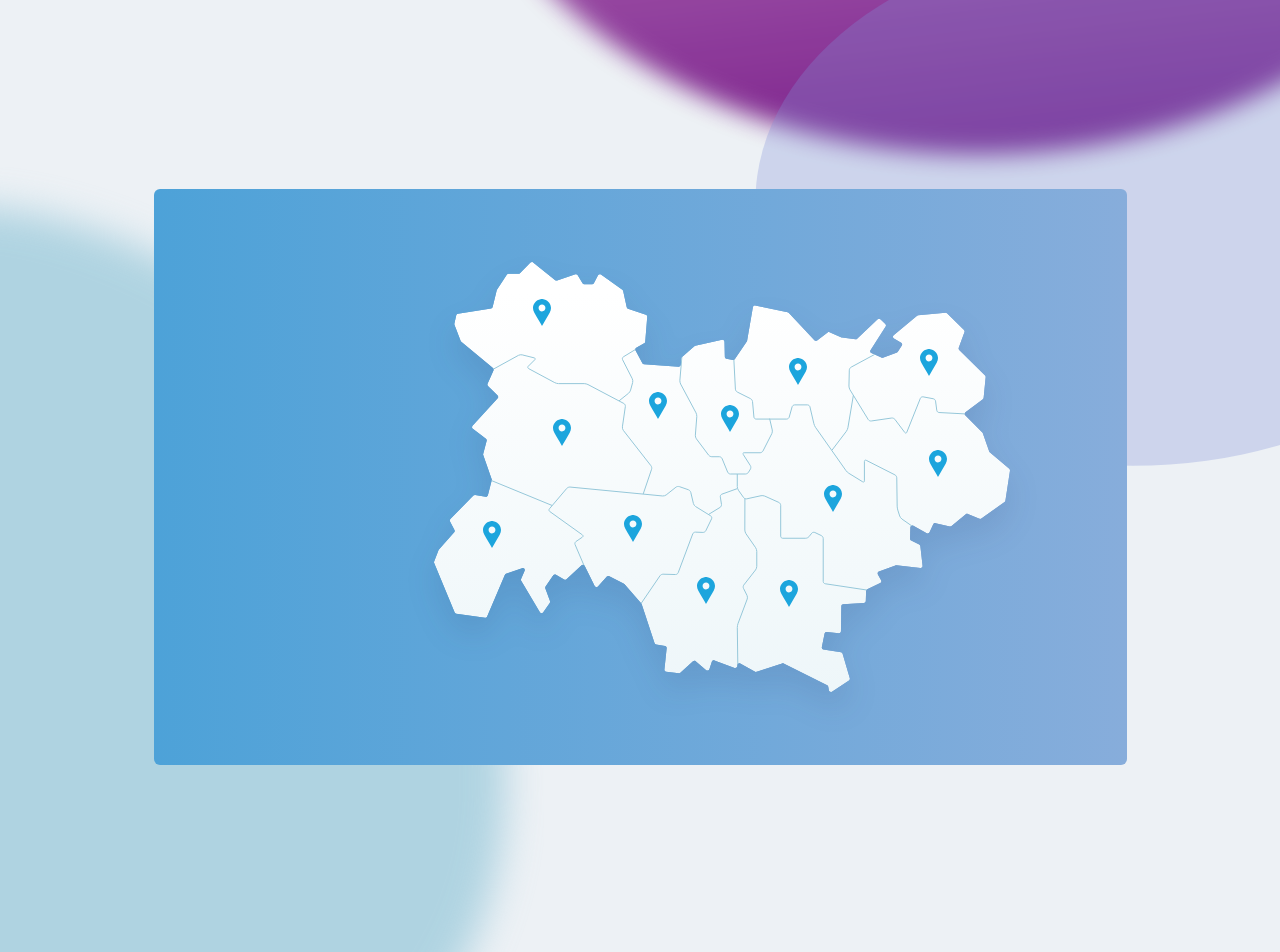
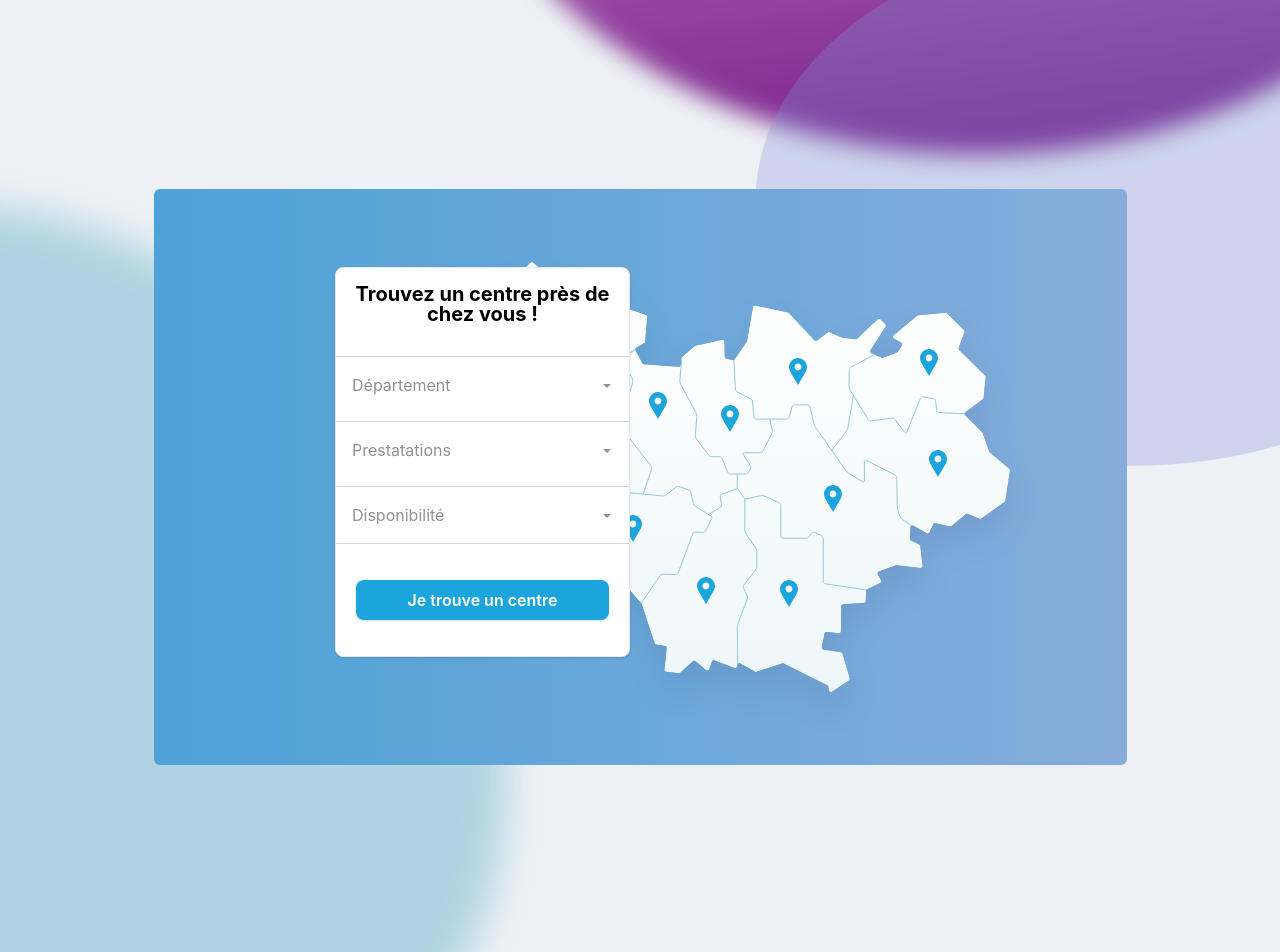
Before and after one commit to tchoifr/test-DBM, a React (Create React App) app: page / in a window 1280 px wide. Shown: the part 320-1272 px from the top of the page. Built offline with nearby package versions, Linux system fonts and the light colour scheme.

Commit message:
search map

```diff
--- a/src/components/Header.tsx
+++ b/src/components/Header.tsx
@@ -5,6 +5,7 @@ import "../sass/sizeBull.scss";
 import Bull from "./Bull";
 import TitleHeader from "./TitleHeader";
 import Map from "./Map";
+import SearchMap from "./SearchMap";
 const Header = () => {
   return (
     <div>
@@ -13,6 +14,7 @@ const Header = () => {
       <div className="relative size-container">
         <TitleHeader />
         <Map />
+        <SearchMap />
         <Bull />
       </div>
     </div>
--- a/src/components/Map.tsx
+++ b/src/components/Map.tsx
@@ -58,7 +58,7 @@ const Map = () => {
               fill="white"
             />
           </mask>
-          <g mask="url(#mask1_0_39)">
+          <g className="departement" mask="url(#mask1_0_39)">
             <path
               d="M330.785 184.868L364.472 166.335C365.434 165.805 367.094 165.589 368.16 165.856L380.231 168.874C381.297 169.141 381.534 169.995 380.756 170.773L374.28 177.251C373.502 178.028 373.659 179.091 374.627 179.61L400.785 193.67C401.754 194.191 403.445 194.617 404.544 194.617H430.227C431.326 194.617 433.02 195.036 433.991 195.549L469.882 214.509C470.854 215.021 471.52 216.331 471.362 217.42L468.392 237.834C468.235 238.922 468.659 240.521 469.336 241.387L496.996 276.787C497.673 277.654 497.938 279.214 497.586 280.255L489.202 305.004"
               stroke="#95C7D9"
@@ -80,7 +80,7 @@ const Map = () => {
               fill="white"
             />
           </mask>
-          <g mask="url(#mask2_0_39)">
+          <g className="departement" mask="url(#mask2_0_39)">
             <path d="M318.825 283.901L398.116 316.469" stroke="#95C7D9" />
           </g>
           <mask
@@ -99,7 +99,7 @@ const Map = () => {
               fill="white"
             />
           </mask>
-          <g mask="url(#mask3_0_39)">
+          <g className="departement" mask="url(#mask3_0_39)">
             <path
               d="M435.325 388.916L421.05 355.527C420.618 354.516 421.007 353.183 421.915 352.563L428.359 348.169C429.267 347.549 429.279 346.519 428.385 345.879L395.754 322.507C394.861 321.866 394.711 320.657 395.422 319.819L412.77 299.382C413.481 298.544 414.958 297.945 416.052 298.051L508.641 306.972C509.735 307.078 511.334 306.605 512.196 305.921L521.91 298.214C522.772 297.531 524.326 297.265 525.365 297.624L534.434 300.752C535.473 301.11 536.529 302.279 536.78 303.349L539.408 314.523C539.66 315.593 540.631 316.942 541.565 317.521L556.771 326.937C557.707 327.515 558.078 328.799 557.598 329.787L551.813 341.7C551.333 342.689 550.042 343.463 548.944 343.421L541.42 343.131C540.322 343.089 539.107 343.897 538.721 344.926L524.177 383.721C523.792 384.75 522.578 385.568 521.479 385.539L509.084 385.203C507.986 385.174 506.58 385.893 505.962 386.801L479.622 425.472"
               stroke="#95C7D9"
@@ -121,7 +121,7 @@ const Map = () => {
               fill="white"
             />
           </mask>
-          <g mask="url(#mask4_0_39)">
+          <g className="departement" mask="url(#mask4_0_39)">
             <path
               d="M820.487 225.412L785.051 223.524C783.953 223.466 782.937 222.526 782.791 221.436L781.548 212.106C781.403 211.016 780.401 209.959 779.32 209.757L769.073 207.834C767.992 207.632 766.775 208.301 766.367 209.322L752.79 243.274C752.382 244.294 751.505 244.412 750.843 243.536L740.851 230.328C740.188 229.452 738.755 228.864 737.668 229.022L717.259 231.992C716.171 232.15 714.812 231.513 714.237 230.576L695.95 200.751C695.375 199.814 694.925 198.148 694.949 197.049L695.303 181.105C695.328 180.007 696.139 178.68 697.106 178.158L731.45 159.611"
               stroke="#95C7D9"
@@ -143,7 +143,7 @@ const Map = () => {
               fill="white"
             />
           </mask>
-          <g mask="url(#mask5_0_39)">
+          <g className="departement" mask="url(#mask5_0_39)">
             <path
               d="M579.29 159.611L581.401 200.153C581.458 201.25 582.309 202.551 583.292 203.043L596.551 209.674C597.534 210.165 598.419 211.463 598.519 212.558L599.929 228.074C600.029 229.168 601.009 230.064 602.108 230.064H632.664C633.763 230.064 634.904 229.198 635.202 228.14L638.107 217.809C638.404 216.751 639.547 215.885 640.646 215.885H653.483C654.582 215.885 655.686 216.761 655.937 217.831L659.898 234.764C660.149 235.835 660.871 237.446 661.504 238.344L691.982 281.602C692.615 282.501 693.899 283.708 694.835 284.283L708.708 292.823C709.643 293.399 710.409 292.972 710.409 291.872V272.385C710.409 271.286 711.211 270.793 712.191 271.29L740.963 285.877C741.943 286.374 742.758 287.68 742.773 288.779L743.161 317.129C743.176 318.228 743.461 319.984 743.794 321.032L745.684 326.97C746.016 328.019 747.026 329.391 747.927 330.02L764.673 341.725"
               stroke="#95C7D9"
@@ -165,7 +165,7 @@ const Map = () => {
               fill="white"
             />
           </mask>
-          <g mask="url(#mask6_0_39)">
+          <g className="departement" mask="url(#mask6_0_39)">
             <path
               d="M494.462 152.521L469.367 167.873C468.429 168.447 468.071 169.717 468.569 170.697L478.272 189.733C478.771 190.713 478.945 192.383 478.66 193.444L476.598 201.105C476.312 202.166 475.377 203.596 474.519 204.284L465.005 211.897"
               stroke="#95C7D9"
@@ -187,7 +187,7 @@ const Map = () => {
               fill="white"
             />
           </mask>
-          <g mask="url(#mask7_0_39)">
+          <g className="departement" mask="url(#mask7_0_39)">
             <path
               d="M699.39 206.192L693.908 238.728C693.725 239.811 693.032 241.414 692.366 242.29L678.072 261.081"
               stroke="#95C7D9"
@@ -209,7 +209,7 @@ const Map = () => {
               fill="white"
             />
           </mask>
-          <g mask="url(#mask8_0_39)">
+          <g className="departement" mask="url(#mask8_0_39)">
             <path
               d="M528.57 159.833L525.863 191.295C525.768 192.391 526.115 194.08 526.632 195.05L542.026 223.87C542.543 224.839 542.897 226.529 542.811 227.626L541.351 246.239C541.265 247.335 541.735 248.951 542.394 249.83L554.614 266.129C555.273 267.008 556.712 267.728 557.811 267.728H565.332C566.43 267.728 567.671 268.56 568.089 269.576L573.66 283.16C574.076 284.176 575.317 285.008 576.416 285.008H591.467C592.566 285.008 593.927 284.237 594.493 283.295L596.424 280.076C596.99 279.133 596.97 277.603 596.379 276.676L589.222 265.426C588.632 264.499 589.049 263.739 590.148 263.739H606.085C607.184 263.739 608.492 262.939 608.992 261.959L617.806 244.694C618.305 243.715 618.51 242.038 618.26 240.968L615.614 229.621"
               stroke="#95C7D9"
@@ -231,7 +231,7 @@ const Map = () => {
               fill="white"
             />
           </mask>
-          <g mask="url(#mask9_0_39)">
+          <g className="departement" mask="url(#mask9_0_39)">
             <path
               d="M583.277 285.009V297.632C583.277 298.732 583.796 300.365 584.432 301.262L589.653 308.634C590.287 309.532 591.686 310.072 592.759 309.836L607.017 306.705C608.09 306.471 609.789 306.647 610.791 307.097L624.866 313.433C625.868 313.884 626.688 315.153 626.688 316.252V347.259C626.688 348.358 627.587 349.258 628.686 349.258H651.711C652.81 349.258 654.271 348.555 654.957 347.698L657.776 344.172C658.463 343.314 659.835 343 660.827 343.474L667.41 346.624C668.401 347.097 669.213 348.385 669.213 349.485V392.456C669.213 393.555 670.102 394.588 671.189 394.752L729.456 403.538"
               stroke="#95C7D9"
@@ -253,7 +253,7 @@ const Map = () => {
               fill="white"
             />
           </mask>
-          <g mask="url(#mask10_0_39)">
+          <g className="departement" mask="url(#mask10_0_39)">
             <path
               d="M583.941 485.29L583.304 438.547C583.289 437.448 583.593 435.707 583.978 434.678L593.207 410.062C593.592 409.032 593.506 407.387 593.015 406.403L589.486 399.344C588.995 398.36 589.145 396.847 589.822 395.981L601.538 380.965C602.214 380.098 602.768 378.489 602.768 377.39V362.335C602.768 361.235 602.256 359.597 601.631 358.692L591.945 344.698C591.319 343.794 590.81 342.155 590.814 341.056L590.918 309.573"
               stroke="#95C7D9"
@@ -275,7 +275,7 @@ const Map = () => {
               fill="white"
             />
           </mask>
-          <g mask="url(#mask11_0_39)">
+          <g className="departement" mask="url(#mask11_0_39)">
             <path
               d="M583.277 299.631L567.881 305.159C566.847 305.53 566.138 306.723 566.305 307.81L567.469 315.38C567.637 316.466 567.005 317.823 566.067 318.396L554.705 325.331"
               stroke="#95C7D9"
@@ -298,7 +298,7 @@ const Map = () => {
             fill="white"
           />
         </mask>
-        <g mask="url(#mask12_0_39)">
+        <g className="departement" mask="url(#mask12_0_39)">
           <path
             fill-rule="evenodd"
             clip-rule="evenodd"
@@ -322,7 +322,7 @@ const Map = () => {
             fill="white"
           />
         </mask>
-        <g mask="url(#mask13_0_39)">
+        <g className="departement" mask="url(#mask13_0_39)">
           <path
             fill-rule="evenodd"
             clip-rule="evenodd"
@@ -346,7 +346,7 @@ const Map = () => {
             fill="white"
           />
         </mask>
-        <g mask="url(#mask14_0_39)">
+        <g className="departement" mask="url(#mask14_0_39)">
           <path
             fill-rule="evenodd"
             clip-rule="evenodd"
@@ -370,7 +370,7 @@ const Map = () => {
             fill="white"
           />
         </mask>
-        <g mask="url(#mask15_0_39)">
+        <g className="departement" mask="url(#mask15_0_39)">
           <path
             fill-rule="evenodd"
             clip-rule="evenodd"
@@ -394,7 +394,7 @@ const Map = () => {
             fill="white"
           />
         </mask>
-        <g mask="url(#mask16_0_39)">
+        <g className="departement" mask="url(#mask16_0_39)">
           <path
             fill-rule="evenodd"
             clip-rule="evenodd"
@@ -418,7 +418,7 @@ const Map = () => {
             fill="white"
           />
         </mask>
-        <g mask="url(#mask17_0_39)">
+        <g className="departement" mask="url(#mask17_0_39)">
           <path
             fill-rule="evenodd"
             clip-rule="evenodd"
@@ -442,7 +442,7 @@ const Map = () => {
             fill="white"
           />
         </mask>
-        <g mask="url(#mask18_0_39)">
+        <g className="departement" mask="url(#mask18_0_39)">
           <path
             fill-rule="evenodd"
             clip-rule="evenodd"
@@ -466,7 +466,7 @@ const Map = () => {
             fill="white"
           />
         </mask>
-        <g mask="url(#mask19_0_39)">
+        <g className="departement" mask="url(#mask19_0_39)">
           <path
             fill-rule="evenodd"
             clip-rule="evenodd"
@@ -490,7 +490,7 @@ const Map = () => {
             fill="white"
           />
         </mask>
-        <g mask="url(#mask20_0_39)">
+        <g className="departement" mask="url(#mask20_0_39)">
           <path
             fill-rule="evenodd"
             clip-rule="evenodd"
@@ -514,7 +514,7 @@ const Map = () => {
             fill="white"
           />
         </mask>
-        <g mask="url(#mask21_0_39)">
+        <g className="departement" mask="url(#mask21_0_39)">
           <path
             fill-rule="evenodd"
             clip-rule="evenodd"
@@ -538,7 +538,7 @@ const Map = () => {
             fill="white"
           />
         </mask>
-        <g mask="url(#mask22_0_39)">
+        <g className="departement" mask="url(#mask22_0_39)">
           <path
             fill-rule="evenodd"
             clip-rule="evenodd"
@@ -562,7 +562,7 @@ const Map = () => {
             fill="white"
           />
         </mask>
-        <g mask="url(#mask23_0_39)">
+        <g className="departement" mask="url(#mask23_0_39)">
           <path
             fill-rule="evenodd"
             clip-rule="evenodd"
--- a/src/components/SearchMap.tsx
+++ b/src/components/SearchMap.tsx
@@ -1,7 +1,81 @@
 import React from "react";
+import "../sass/searchMap.scss";
 
 const SearchMap = () => {
-  return <div>SearchMap</div>;
+  return (
+    <div className="position-container">
+      <div className="size-card w-full max-w-md bg-white border border-gray-200 rounded-lg shadow">
+        <div className="flex items-center justify-between mb-4">
+          <h5 className="text-xl text-center font-bold leading-none p-4 text-black">
+            Trouvez un centre près de chez vous !
+          </h5>
+        </div>
+
+        <div className="">
+          <div className="custom-select-wrapper">
+            <select className="custom-select block w-full mt-2 p-4 border-t border-gray-300 rounded-none bg-white text-[#919191]">
+              <option value="">Département</option>
+              <option value="">Option 2</option>
+              <option value="">Option 3</option>
+            </select>
+            <svg
+              className="custom-select-icon"
+              xmlns="http://www.w3.org/2000/svg"
+              width="12"
+              height="12"
+              viewBox="0 0 12 12"
+            >
+              <path d="M6 9l-4-4h8l-4 4z" fill="#919191" />
+            </svg>
+          </div>
+        </div>
+
+        <div className="">
+          <div className="custom-select-wrapper">
+            <select className="custom-select block w-full mt-2 p-4 border-t border-gray-300 rounded-none bg-white text-[#919191]">
+              <option value="">Prestatations</option>
+              <option value="">Option 2</option>
+              <option value="">Option 3</option>
+            </select>
+            <svg
+              className="custom-select-icon"
+              xmlns="http://www.w3.org/2000/svg"
+              width="12"
+              height="12"
+              viewBox="0 0 12 12"
+            >
+              <path d="M6 9l-4-4h8l-4 4z" fill="#919191" />
+            </svg>
+          </div>
+        </div>
+
+        <div className="">
+          <div className="custom-select-wrapper">
+            <select className="custom-select block w-full mt-2 p-4 border-t border-b border-gray-300 rounded-none bg-white text-[#919191]">
+              <option value="">Disponibilité</option>
+              <option value="">Option 2</option>
+              <option value="">Option 3</option>
+            </select>
+            <svg
+              className="custom-select-icon"
+              xmlns="http://www.w3.org/2000/svg"
+              width="12"
+              height="12"
+              viewBox="0 0 12 12"
+            >
+              <path d="M6 9l-4-4h8l-4 4z" fill="#919191" />
+            </svg>
+          </div>
+        </div>
+
+        <div className="p-5">
+          <button className="w-full mt-4 p-2 bg-[#1CA5DD] text-white font-semibold rounded-lg shadow hover:bg-[#1598C9] focus:outline-none focus:ring-2 focus:ring-blue-500">
+            Je trouve un centre
+          </button>
+        </div>
+      </div>
+    </div>
+  );
 };
 
 export default SearchMap;
--- /dev/null
+++ b/src/sass/searchMap.scss
@@ -0,0 +1,28 @@
+
+.position-container{
+    position: absolute;
+    top: 450px;
+    left: 335px;
+
+}
+
+.size-card{
+    width: 295px;
+    height: 390px;
+}
+.custom-select-wrapper {
+    position: relative; /* Positionner le conteneur pour le SVG */
+  }
+
+  .custom-select {
+    appearance: none; /* Supprimer l'apparence par défaut du select */
+    padding-right: 2.5rem; /* Ajouter un espace pour le SVG */
+  }
+
+  .custom-select-icon {
+    position: absolute;
+    top: 50%;
+    right: 1rem; /* Positionner le SVG */
+    transform: translateY(-50%); /* Centrer le SVG verticalement */
+    pointer-events: none; /* Ignorer les événements du pointeur sur le SVG */
+  }
```
Also changed, not shown: src/sass/map.scss (+8 -0 lines).
